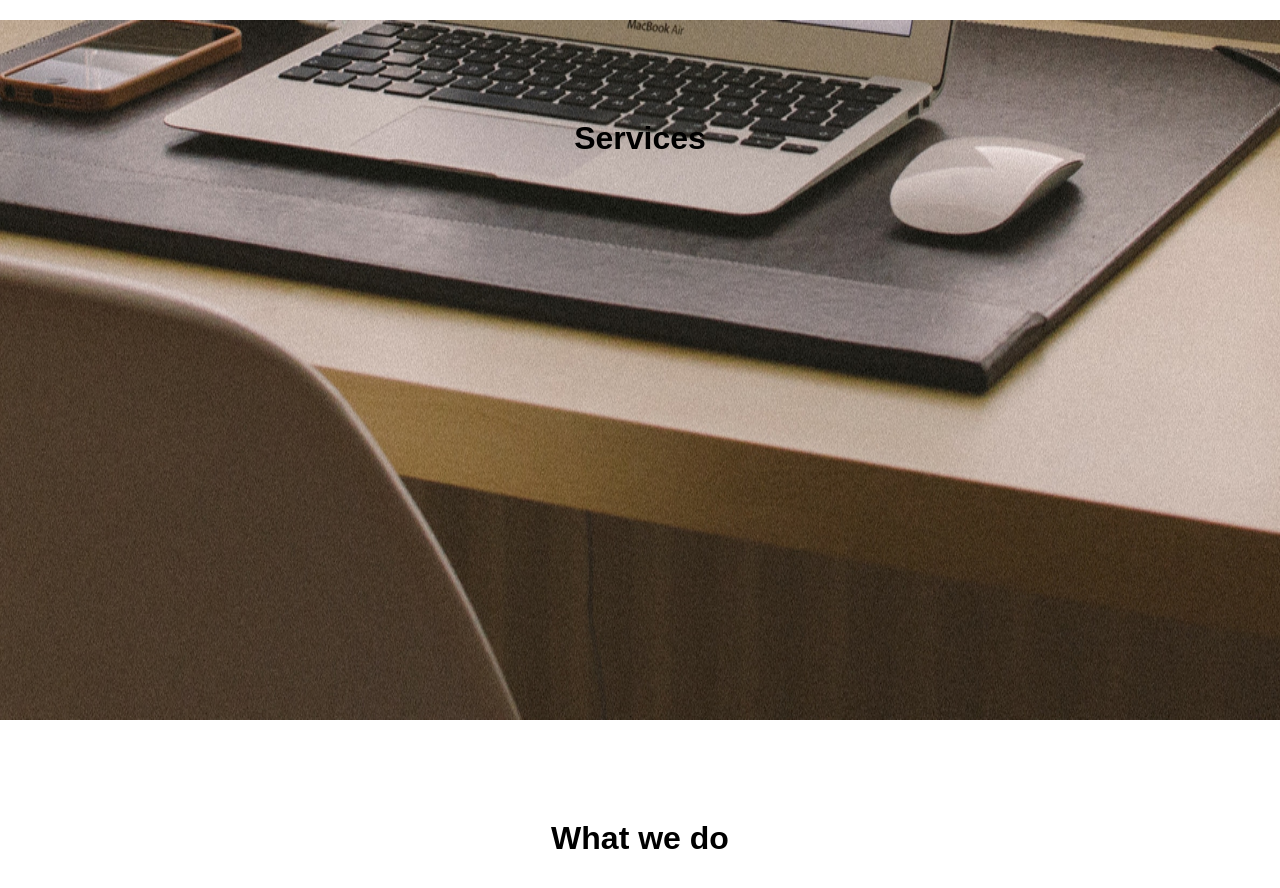
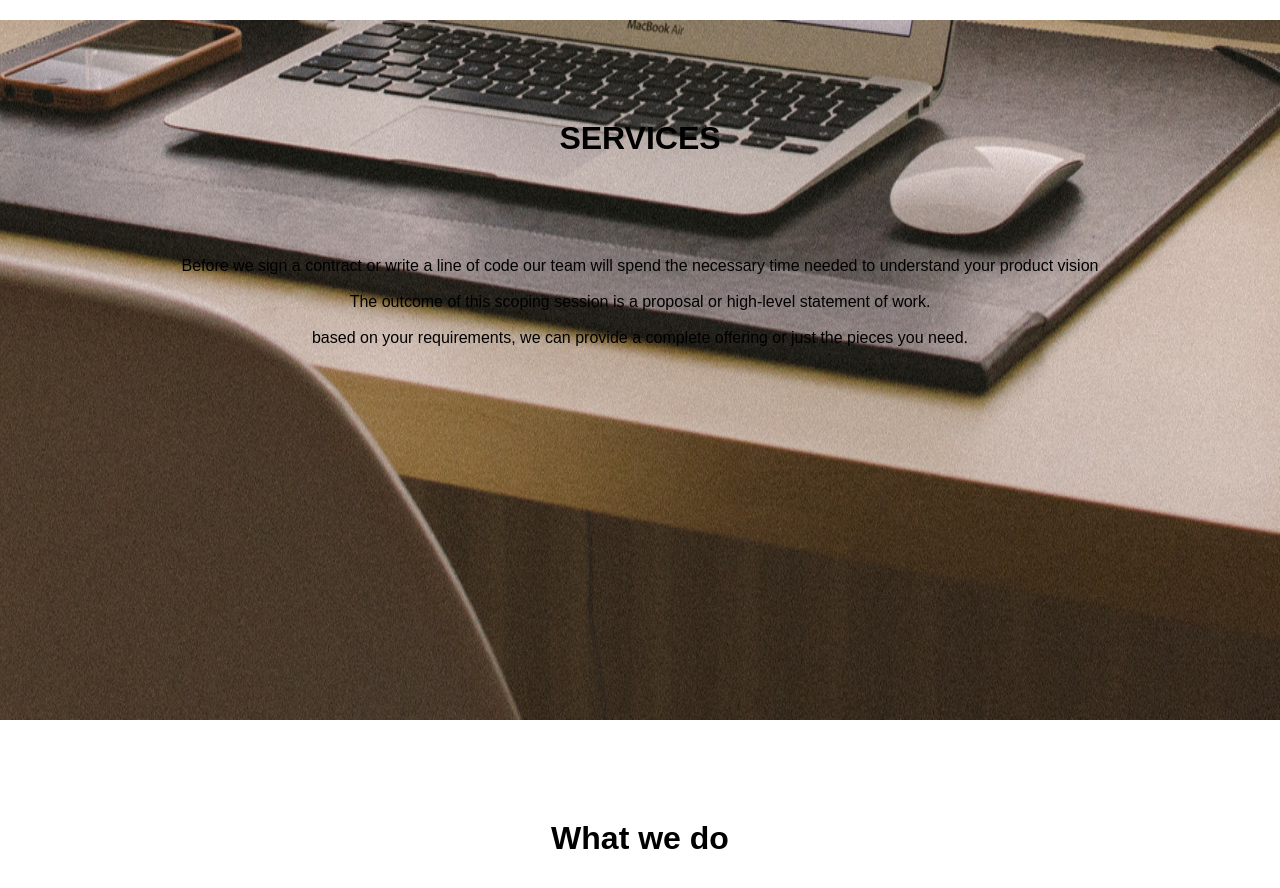
Before and after one commit to irunguliz/studio, a plain HTML site: page index.html in a window 1280 px wide. Shown: the part 1380-2268 px from the top of the page. Drawn offline with Linux system fonts and the light colour scheme.

Commit message:
index.html

```diff
--- a/index.html
+++ b/index.html
@@ -35,7 +35,12 @@
         </p>
       </div>
       <div id="section3">
-        <h1>Services</h1>
+        <h1>SERVICES</h1>
+        <p>
+            Before we sign a contract or write a line of code our team will spend the necessary time needed to understand your product vision<br><br>
+            The outcome of this scoping session is a proposal or high-level statement of work.<br><br>
+            based on your requirements, we can provide a complete offering or just the pieces you need.<br>
+        </p>
       </div>
       <div id="section4">
         <h1>What we do</h1>
```
